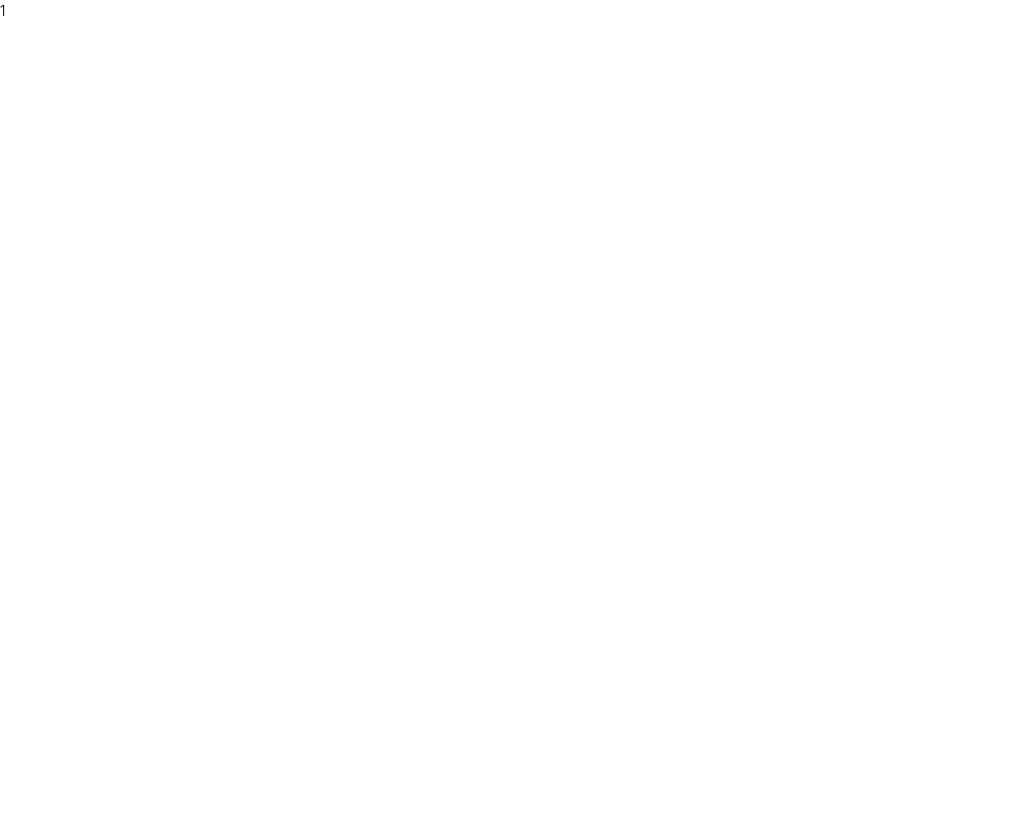
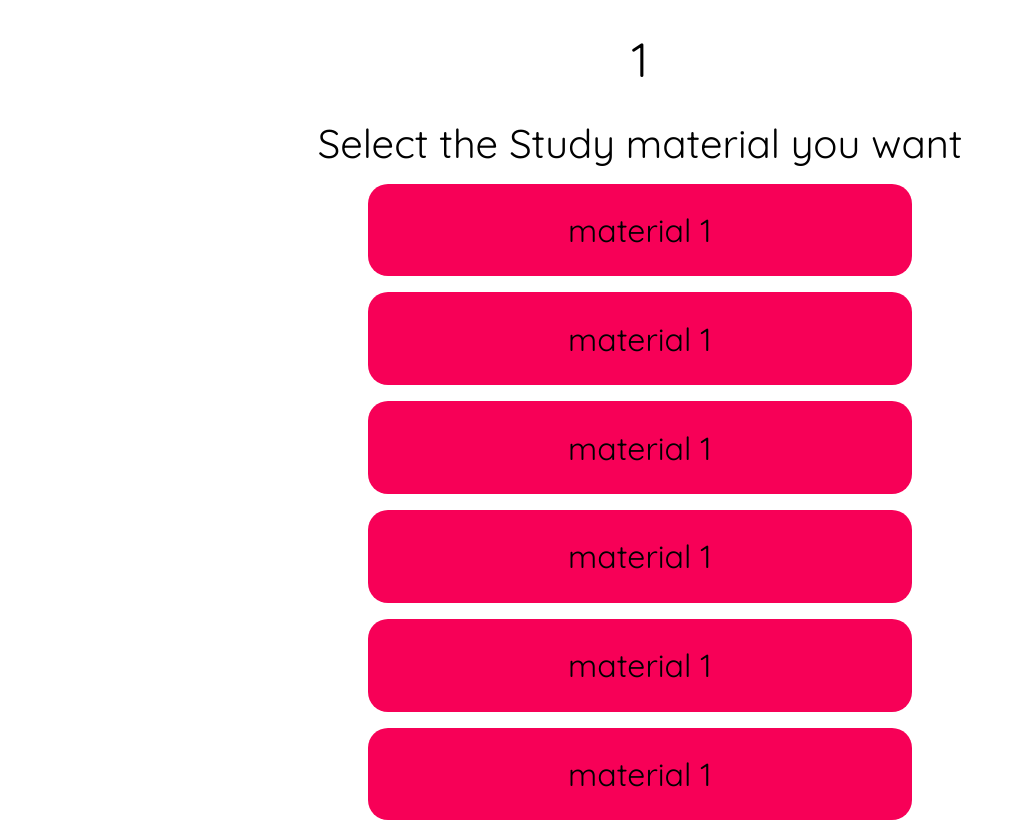
Before and after one commit to sandeepsreekumar4067/Foss-Vjcet, a Vue app: page /semester/1 in a window 1280 px wide. Shown: the whole page, without its empty margins (0-1024 px from the left). Before the commit the page ends 800 px from the top, so only its background shows below. Built offline with nearby package versions, Linux system fonts and the light colour scheme.

Commit message:
made the material display page

```diff
--- a/src/Pages/SemesterPage.vue
+++ b/src/Pages/SemesterPage.vue
@@ -1,12 +1,49 @@
 <template>
-    {{ semId }}
+    <div class="semester-page">
+        <div class="sem-title">
+            {{ semId }}
+        </div>
+        <div class="sem-notes">
+            <span>Select the Study material you want</span>
+            <div v-for="note in materials" :key="note.name" class="material-tile">
+                {{ note.name }}
+            </div>
+        </div>
+    </div>
 </template>
 
 <script>
+import '../Style/semesterpage.css'
 export default {
     data(){
         return{
-            semId:this.$route.params.id
+            semId:this.$route.params.id,
+            materials : [
+                {
+                    name:"material 1",
+                    link:'#'
+                },
+                {
+                    name:"material 1",
+                    link:'#'
+                },
+                {
+                    name:"material 1",
+                    link:'#'
+                },
+                {
+                    name:"material 1",
+                    link:'#'
+                },
+                {
+                    name:"material 1",
+                    link:'#'
+                },
+                {
+                    name:"material 1",
+                    link:'#'
+                }
+            ]
         }
     }
 }
--- /dev/null
+++ b/src/Style/semesterpage.css
@@ -0,0 +1,47 @@
+.semester-page{
+    height: 100vh;
+    width: 100%;
+    display: flex;
+    align-items: center;
+    justify-content: start;
+    flex-direction: column;
+    padding-left: 5rem;
+    padding-right: 5rem;
+    padding-top: 1rem;
+    box-sizing: border-box;
+}
+.sem-title{
+    width: 100%;
+    height: fit-content;
+    box-sizing: border-box;
+    padding: 0.8rem;
+    display: flex;
+    align-items: center;
+    justify-content: center;
+    font-size: 3rem;
+}
+.sem-notes{
+    height: 100%;
+    width: 100%;
+    box-sizing: border-box;
+    padding: 1rem;
+    display: flex;
+    align-items: center;
+    justify-content: start;
+    flex-direction: column;
+    gap: 1rem;
+}
+.sem-notes span{
+    font-size: 2.5rem;
+}
+.material-tile{
+    width: 50%;
+    height: 5.8rem;
+    background-color: var(--red);
+    display: flex;
+    align-items: center;
+    justify-content: center;
+    text-align: center;
+    font-size: 2rem;
+    border-radius: 20px;
+}
```
